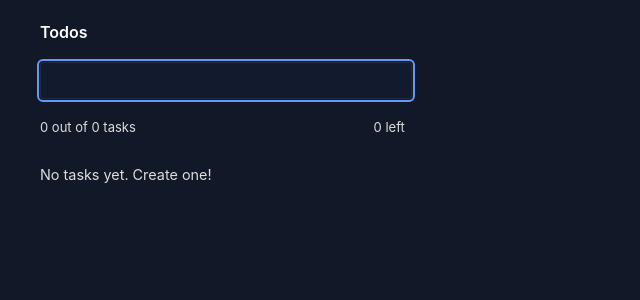
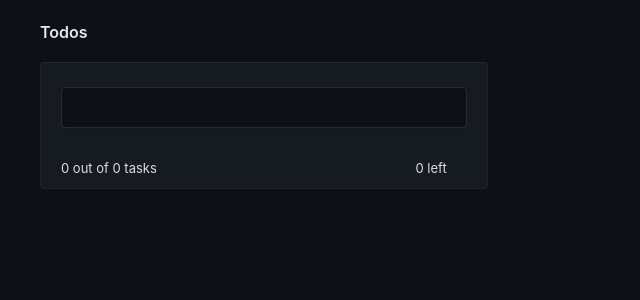
Before and after one commit to cesarcode-init/react-typescript-todo-app, a React (Create React App) app: page / in a window 1280 px wide. Shown: the top 300 px of the page, without its empty margins (0-640 px from the left). Built offline with nearby package versions, Linux system fonts and the light colour scheme.

Commit message:
chore: improve form ui

```diff
--- a/src/components/Todos/Form/Form.module.css
+++ b/src/components/Todos/Form/Form.module.css
@@ -1,8 +1,40 @@
 .form {
-    max-width: 384px;
+    padding-top: 0.75rem;
+    padding-bottom: 0.75rem;
+    padding-left: 1.25rem;
+    padding-right: 1.25rem;
+    border-radius: 0.25rem;
+    background: #161b22;
+
+    max-width: 28rem;
+    position: relative;
+    border: 0.2px solid #21262d;
+
 }
 
+
 .input {
+    background: #0D1117;
+    color: #c9D1d9;
+    border: 0.1px solid rgba(146, 142, 142, 0.206);
+    display: block;
+
+    width: 100%;
+    padding-top: 0.75rem;
+    padding-bottom: 0.75rem;
+    padding-left: 0.75rem;
+    padding-right: 0.75rem;
+    box-shadow: 0 1px 2px 0 rgb(0 0 0 / 0.05);
+    border-radius: 0.25rem;
+    outline: none;
+    margin-top: 0.75rem;
+    margin-bottom: 0.75rem;
+
+
+
+}
+
+/* .input {
     width: 90%;
     padding: 14px 12px;
     font-size: 0.9em;
@@ -30,4 +62,4 @@
     color: var(--red-color-x0);
     display: block;
     margin-top: 15px;
-}
+} */
--- a/src/components/Todos/Form/Form.tsx
+++ b/src/components/Todos/Form/Form.tsx
@@ -85,13 +85,15 @@ const Form = (): JSX.Element => {
 
   return (
     <form onSubmit={handleFormSubmit} className={styles.form}>
-      <TodoInput input={input} action={handleInputChange} />
+      <div>
+        <TodoInput input={input} action={handleInputChange} />
+      </div>
 
       {error && <small className={styles.error}>{error}</small>}
 
       <Tracker />
 
-      <TodoList setError={setError} />
+      {/* <TodoList setError={setError} /> */}
     </form>
   );
 };
--- a/src/styles/globals.css
+++ b/src/styles/globals.css
@@ -43,6 +43,16 @@
   --box-shadow-x2: rgba(0, 0, 0, 0.16);
 }
 
+html {
+  box-sizing: border-box;
+}
+
+*,
+*:before,
+*:after {
+  box-sizing: inherit;
+}
+
 
 body {
   margin: 0;
@@ -51,16 +61,21 @@ body {
     sans-serif;
   -webkit-font-smoothing: antialiased;
   -moz-osx-font-smoothing: grayscale;
-  background: #111827;
-  color: white;
+
+
+  background: #0D1117;
+  color: #e2e8f0;
 }
+
 
 a {
   text-decoration: none;
   color: var(--white-color-x0);
 }
 
-table, th, td {
+table,
+th,
+td {
   border: 0.1px dotted rgb(241 245 249);
   border-collapse: collapse;
 }
```
